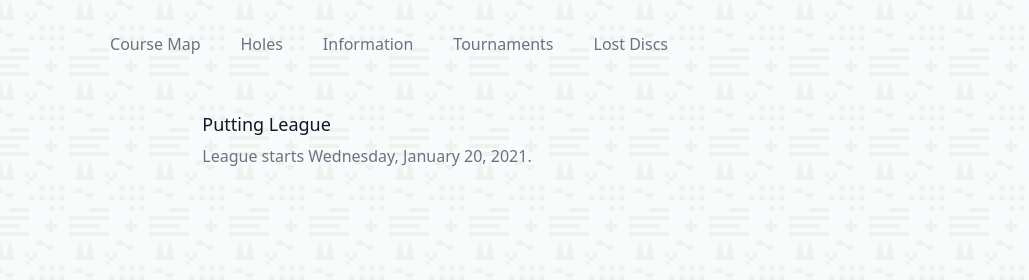
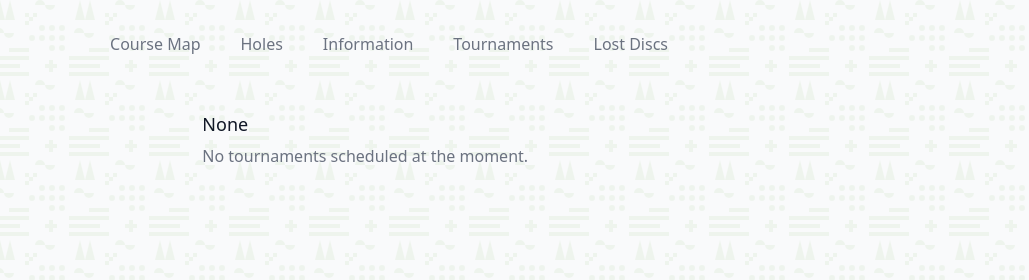
Before and after one commit to JSGraef/Beacon-Glades, a Gatsby site: page /tournaments in a window 1280 px wide. Shown: the top 280 px of the page, 251-1280 px from the left. Built offline with nearby package versions, Linux system fonts and the light colour scheme; Gatsby itself is replaced by a stand-in of ours.

Commit message:
Update tournaments page

```diff
--- a/src/pages/tournaments.js
+++ b/src/pages/tournaments.js
@@ -16,10 +16,10 @@ export default function Tournaments() {
             <dl className="space-y-12">
               <div>
                 <dt className="text-lg leading-6 font-medium text-gray-900">
-                  Putting League
+                  None
                 </dt>
                 <dd className="mt-2 text-base text-gray-500">
-                  League starts Wednesday, January 20, 2021.
+                  No tournaments scheduled at the moment.
                 </dd>
               </div>
             </dl>
```
